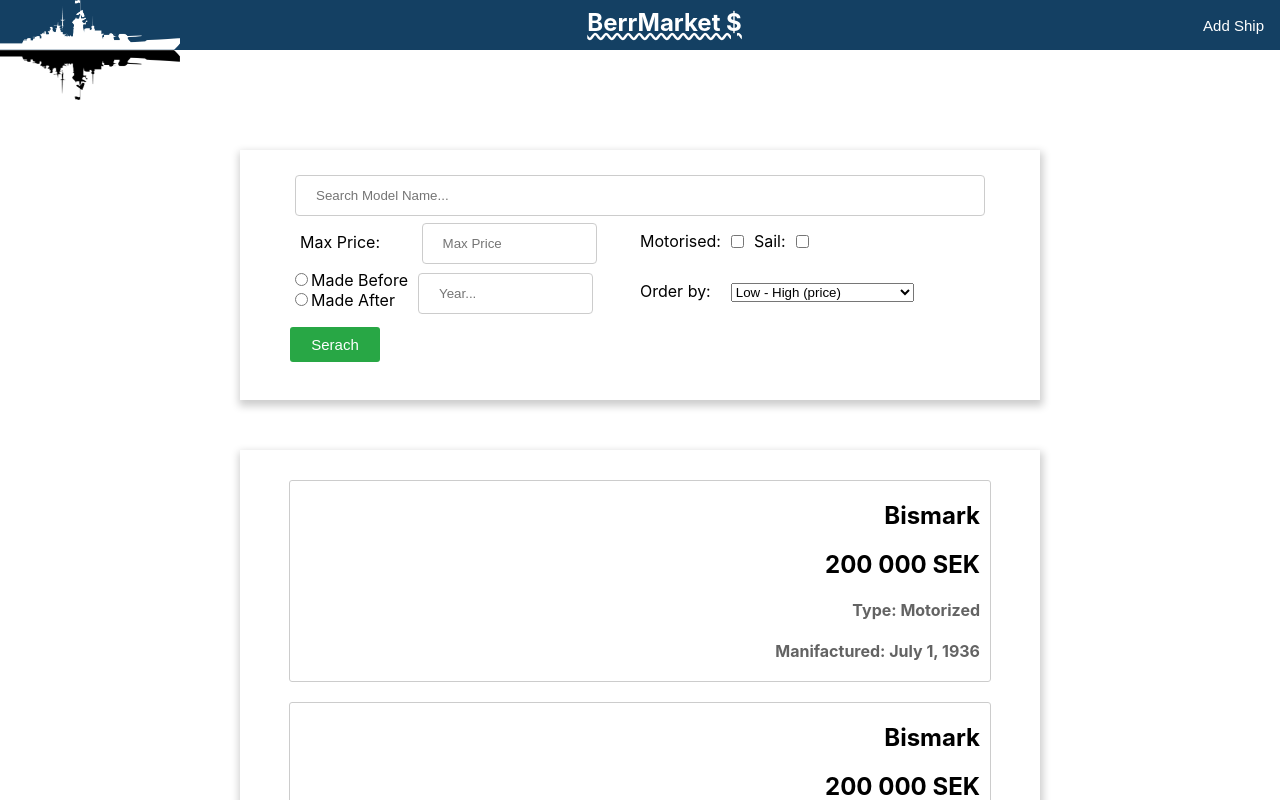
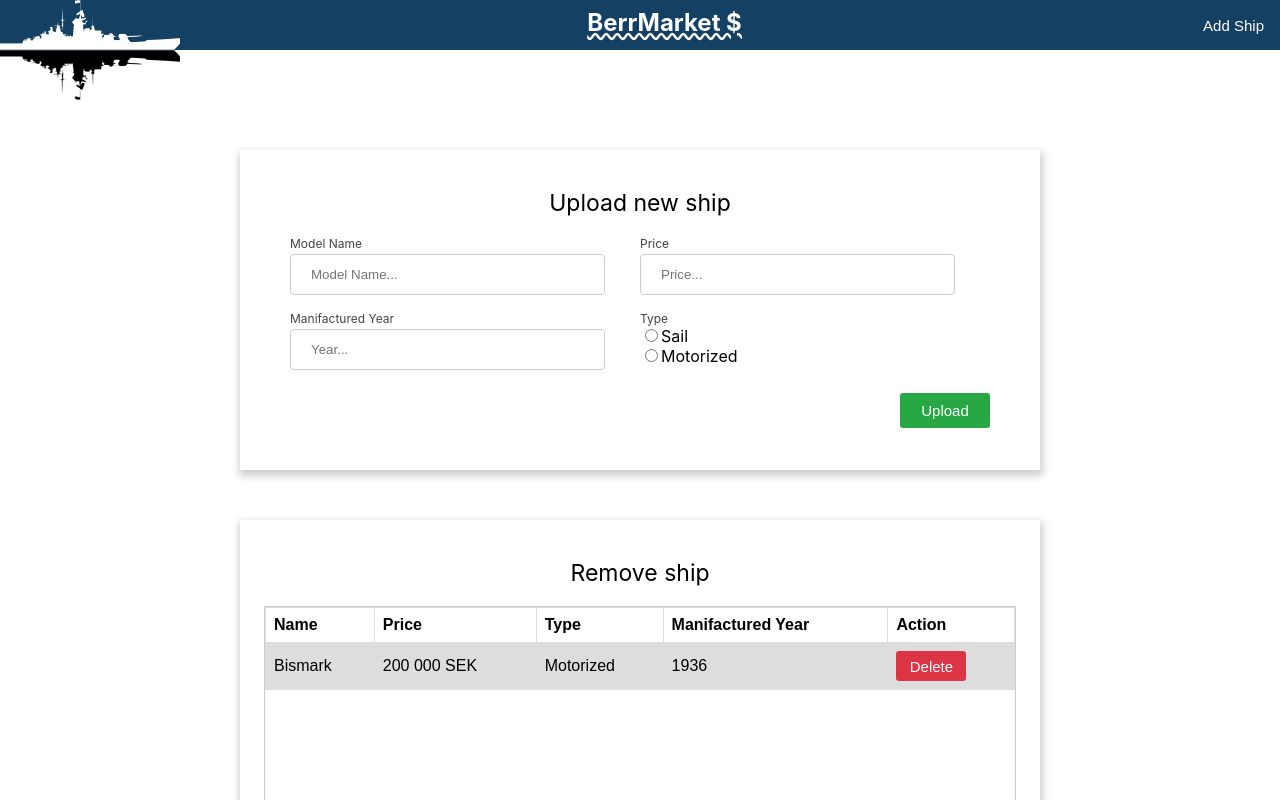
Before and after one commit to Kanzaki404/Boat-market, a React (Create React App) app: page / in a window 1280 px wide. Shown: the top 800 px of the page. Built offline with nearby package versions, Linux system fonts and the light colour scheme.

Commit message:
looks done

```diff
--- a/src/App.js
+++ b/src/App.js
@@ -1,9 +1,11 @@
-import React from "react";
 import Filter from './Components/Filter'
 import Content from './Components/Content'
+import AddComponent from './Components/Add'
+import DeleteComponent from './Components/Delete'
 import styled from "styled-components";
 import icon from "./assets/Vector.png"
 import icon2 from "./assets/VectorB.png"
+import React, { useState } from "react";
 const Main = styled.div`
   text-align: center;
 `
@@ -43,7 +45,8 @@ const Bar = styled.div`
     margin-top: 8px;
     text-decoration-line: underline;
   text-decoration-style: wavy;
-  margin-right: 25px;
+    margin-right: 25px;
+    cursor:pointer;
   }
 
 
@@ -57,17 +60,34 @@ const Reflection = styled.div`
     width: 180px;
     transform: rotateX(-180deg);
 `
+
+
 function App() {
+  const [currentPage, setCurrentPage] = useState("c")
+
   return <Main>
     <Bar>
-      <div className="image"></div>
-      <h2>BerrMarket $</h2>
-      <div><button>Add Ship</button>
+      <div className="image" onClick={() => setCurrentPage("front")}></div>
+      <h2 onClick={() => setCurrentPage("front")}>BerrMarket $</h2>
+      <div><button onClick={() => setCurrentPage("add")}>Add Ship</button>
       </div>
       </Bar>
     <Reflection></Reflection>
-	  <Filter></Filter>
+    {currentPage==='front' ?
+    <div>
+    <Filter></Filter>
     <Content></Content>
+    </div>
+    :
+    <div>
+    <AddComponent></AddComponent>
+    <DeleteComponent></DeleteComponent>
+    </div>
+
+
+  }
+
+
   </Main>;
 }
 
--- a/src/Components/Add.jsx
+++ b/src/Components/Add.jsx
@@ -1,15 +1,173 @@
-import React from 'react'
+import React from "react";
+import styled from "styled-components";
 
+const FilterWrapper = styled.div`
+  box-shadow: 1px 4px 8px 2px rgba(0, 0, 0, 0.2);
+  transition: 0.3s;
+  width: 800px;
+  height: 320px;
+  margin-top: 50px;
+  margin-left: auto;
+  margin-right: auto;
+  padding: 20px;
+  padding-right: 50px;
+  padding-left: 50px;
+  -moz-box-sizing: border-box;
+  -webkit-box-sizing: border-box;
+  box-sizing: border-box;
+  h2{
+    font-size: 23px;
+    font-weight: 400;
+  }
+  .One {
+    height: 75px;
+    display: block;
+    box-sizing: border-box;
+    text-align: left;
+    display: flex;
+    .modelField {
+      height: 75px;
+      width: 50%;
+      display: block;
+      label {
+        font-size: 12px;
+        color: #444;
+        display: block;
+      }
+    }
+    .priceField {
+      height: 75px;
+      width: 50%;
+      display: block;
+      label {
+        font-size: 12px;
+        color: #444;
+        display: block;
+      }
+    }
+  }
+  .Two {
+    height: 75px;
+    display: block;
+    box-sizing: border-box;
+    text-align: left;
+    display: flex;
+    .manifacturedYear {
+      height: 75px;
+      width: 50%;
+      display: block;
+      box-sizing: border-box;
+      label {
+        font-size: 12px;
+        color: #444;
+        display: block;
+      }
+    }
+    .typeOfBoat {
+      height: 75px;
+      width: 50%;
+      display: block;
+      box-sizing: border-box;
+      #TypeLabel {
+        font-size: 12px;
+        color: #444;
+        display: block;
+      }
+    }
+  }
+  .Three {
+    height: 75px;
 
-
-
+    #upBtn{
+        height: 35px;
+    width: 90px;
+    border: none;
+    background: #28a745;
+    border-radius: 3px;
+    color: white;
+    font-size: 15px;
+    font-weight: 400;
+    float: right;
+    margin-top: 7px;
+	outline: none;
+    }
+  }
+`;
+const UploadButton = styled.button`
+  	height: 35px;
+    width: 90px;
+    border: none;
+    background: #28a745;
+    border-radius: 3px;
+    color: white;
+    font-size: 15px;
+    font-weight: 400;
+    float: left;
+    margin-top: 7px;
+	outline: none;
+`;
+const InputFieldStyle = styled.input`
+  margin-top: 3px;
+  height: 41px;
+  width: 90%;
+  padding: 12px 20px;
+  outline: none;
+  display: inline-block;
+  border: 1px solid #ccc;
+  border-radius: 4px;
+  box-sizing: border-box;
+  InputArea[type="text"]:focus,
+  :focus {
+    box-shadow: 0 0 5px rgba(81, 203, 238, 1);
+    border: 1px solid rgba(81, 203, 238, 1);
+  }
+`;
 
 function Add() {
-    return (
-        <div>
-
+  return (
+    <FilterWrapper>
+        <h2>Upload new ship</h2>
+      <div className="One">
+        <div className="modelField">
+          <label htmlFor="ModelName">Model Name</label>
+          <InputFieldStyle
+            id="ModelName"
+            type="text"
+            placeholder="Model Name..."
+          />
         </div>
-    )
+        <div className="priceField">
+          <label htmlFor="Price">Price</label>
+          <InputFieldStyle id="Price" type="text" placeholder="Price..." />
+        </div>
+      </div>
+      <div className="Two">
+        <div className="manifacturedYear">
+          <label htmlFor="Manifacturedyear">Manifactured Year</label>
+          <InputFieldStyle
+            id="Manifacturedyear"
+            type="text"
+            placeholder="Year..."
+          />
+        </div>
+        <div className="typeOfBoat">
+          <label id="TypeLabel" htmlFor="Type">
+            Type
+          </label>
+          <div id="Type">
+            <input type="radio" id="Sail" name="choice"></input>
+            <label htmlFor="Sail">Sail</label>
+            <br />
+            <input type="radio" id="Motor" name="choice"></input>
+            <label htmlFor="Motor">Motorized</label>
+          </div>
+        </div>
+      </div>
+      <div className="Three">
+            <button id="upBtn" type="button">Upload</button>
+      </div>
+    </FilterWrapper>
+  );
 }
 
-export default Add
+export default Add;
--- a/src/Components/Content.jsx
+++ b/src/Components/Content.jsx
@@ -9,6 +9,19 @@ const ContentWrapper = styled.div`
   padding-top: 20px;
   overflow-y: scroll;
   overflow-x: hidden;
+  ::-webkit-scrollbar {
+    width: 5px;
+  }
+  /* Track */
+  ::-webkit-scrollbar-track {
+    background: rgb(160 160 160);;
+  }
+
+  /* Handle */
+  ::-webkit-scrollbar-thumb {
+    /* background: #888;  */
+    background: #3c3c3c;
+  }
 `;
 
 const Card = styled.div`
--- /dev/null
+++ b/src/Components/Delete.jsx
@@ -0,0 +1,100 @@
+import React from "react";
+import styled from "styled-components";
+const DeleteWrapper = styled.div`
+  box-shadow: 1px 4px 8px 2px rgba(0, 0, 0, 0.2);
+  transition: 0.3s;
+  width: 800px;
+  height: 420px;
+  margin-top: 50px;
+  margin-bottom: 50px;
+  margin-left: auto;
+  margin-right: auto;
+  padding: 20px;
+
+  -moz-box-sizing: border-box;
+  -webkit-box-sizing: border-box;
+  box-sizing: border-box;
+  h2 {
+    font-size: 23px;
+    font-weight: 400;
+  }
+`;
+
+const Content = styled.div`
+  width: 750px;
+  height: 300px;
+  border: 1px solid #ccc;
+  overflow-x: hidden;
+  overflow-y: scroll;
+  margin: 1px auto 1px auto;
+
+  table {
+    font-family: arial, sans-serif;
+    border-collapse: collapse;
+    width: 100%;
+  }
+
+  td,
+  th {
+    border: 1px solid #dddddd;
+    text-align: left;
+    padding: 8px;
+  }
+
+  tr:nth-child(even) {
+    background-color: #dddddd;
+  }
+  ::-webkit-scrollbar {
+    width: 5px;
+  }
+  /* Track */
+  ::-webkit-scrollbar-track {
+    background: rgb(160 160 160);
+  }
+
+  /* Handle */
+  ::-webkit-scrollbar-thumb {
+    /* background: #888;  */
+    background: #3c3c3c;
+  }
+`;
+
+const DelButton = styled.button`
+    height: 30px;
+    width: 70px;
+    background: #dc3545;
+    border: none;
+    border-radius: 3px;
+    color: white;
+    font-size: 15px;
+    outline: none;
+`
+const TableRow = styled.tr`
+
+`
+export default function Delete() {
+  return (
+    <DeleteWrapper>
+      <h2>Remove ship</h2>
+      <Content>
+        <table>
+          <tr>
+            <th>Name</th>
+            <th>Price</th>
+            <th>Type</th>
+            <th>Manifactured Year</th>
+            <th>Action</th>
+          </tr>
+          <TableRow>
+            <td>Bismark</td>
+            <td>200 000 SEK</td>
+            <td>Motorized</td>
+            <td>1936</td>
+            <td><DelButton>Delete</DelButton></td>
+          </TableRow>
+
+        </table>
+      </Content>
+    </DeleteWrapper>
+  );
+}
--- a/src/Components/Filter.jsx
+++ b/src/Components/Filter.jsx
@@ -130,14 +130,12 @@ const Select = styled.select`
 `;
 
 const InputField4 = styled.div`
-
   height: 50px;
   width: 100%;
-
   box-sizing: border-box;
 `;
 const SerachButton = styled.button`
-  height: 35px;
+  	height: 35px;
     width: 90px;
     border: none;
     background: #28a745;
```
